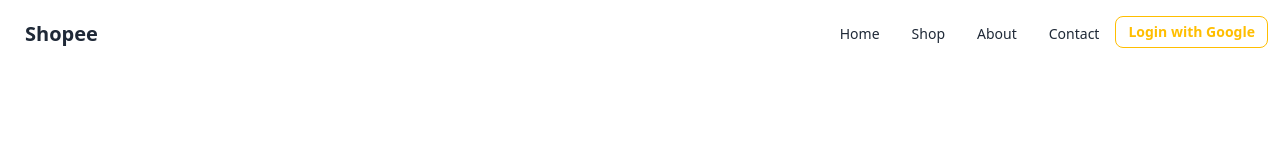
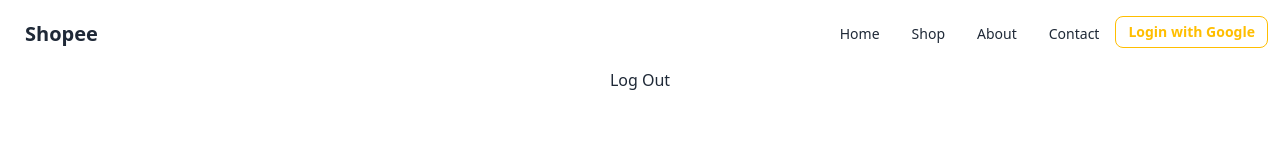
Before and after one commit to sethipriyanshu/ecommerce-app, a React (Create React App) app: page /profile in a window 1280 px wide. Shown: the top 160 px of the page. Built offline with nearby package versions, Linux system fonts and the light colour scheme; no server answers.

Commit message:
add user login authentication

```diff
--- a/package.json
+++ b/package.json
@@ -11,10 +11,12 @@
     "@types/react": "^18.3.3",
     "@types/react-dom": "^18.3.0",
     "autoprefixer": "^10.4.19",
+    "firebase": "^10.12.2",
     "flowbite-react": "^0.9.0",
     "postcss": "^8.4.38",
     "react": "^18.3.1",
     "react-dom": "^18.3.1",
+    "react-firebase-hooks": "^5.1.1",
     "react-router-dom": "^6.23.1",
     "react-scripts": "5.0.1",
     "typescript": "^4.9.5",
--- a/src/App.tsx
+++ b/src/App.tsx
@@ -6,6 +6,7 @@ import { Shop } from './pages/shop';
 import { Contact } from './pages/contact';
 import { About } from './pages/about';
 import { Navbar } from './components/navbar';
+import { Profile } from './pages/profile';
 
 function App() {
   return (
@@ -17,6 +18,7 @@ function App() {
           <Route path='/shop' element = {<Shop/>}/>
           <Route path='/contact' element = {<Contact/>}/>
           <Route path='/about' element = {<About/>}/>
+          <Route path='/profile' element = {<Profile/>}/>
         </Routes>
 
       </Router>
--- a/src/components/navbar.tsx
+++ b/src/components/navbar.tsx
@@ -1,5 +1,16 @@
 import { Link } from "react-router-dom";
+import { auth, provider } from "../config/firebase";
+import { signInWithPopup } from "firebase/auth";
+import { useAuthState } from "react-firebase-hooks/auth";
+import { signOut } from "firebase/auth";
+
 export const Navbar = () =>{
+
+  const signInWithGoogle = async () =>{
+   const result = await signInWithPopup(auth,provider);
+   console.log(result);
+ }
+   const [user] = useAuthState(auth);
     return(
         <div className="navbar bg-base-100">
   <div className="flex-1">
@@ -11,7 +22,10 @@ export const Navbar = () =>{
       <li><Link to="/shop">Shop</Link></li>
       <li><Link to="/about">About</Link></li>
       <li><Link to="/contact">Contact</Link></li>
-     <li> <button className="btn btn-outline btn-warning header-button btn-sm">Login with Google</button></li>
+      {user && (
+        <><li><Link to ="/profile"> <img src = {auth.currentUser?.photoURL || ""} width="20" height="20"/>{auth.currentUser?.displayName}</Link></li></>
+      )}
+     {!user && <li> <button className="btn btn-outline btn-warning header-button btn-sm" onClick={signInWithGoogle}>Login with Google</button></li>}
 
     </ul>
   </div>
--- /dev/null
+++ b/src/pages/profile.tsx
@@ -0,0 +1,15 @@
+import { auth, provider } from "../config/firebase";
+import { signOut } from "firebase/auth";
+import { useAuthState } from "react-firebase-hooks/auth";
+
+export const Profile = () =>{
+    const [user] = useAuthState(auth);
+    const signUserOut = async () =>{
+        await signOut(auth);
+    }
+    return(
+        <div>
+            <button onClick={signUserOut}>Log Out</button>
+        </div>
+    )
+}
```
Also changed, not shown: 2 other files (tests, documents, lock files or other folders).
